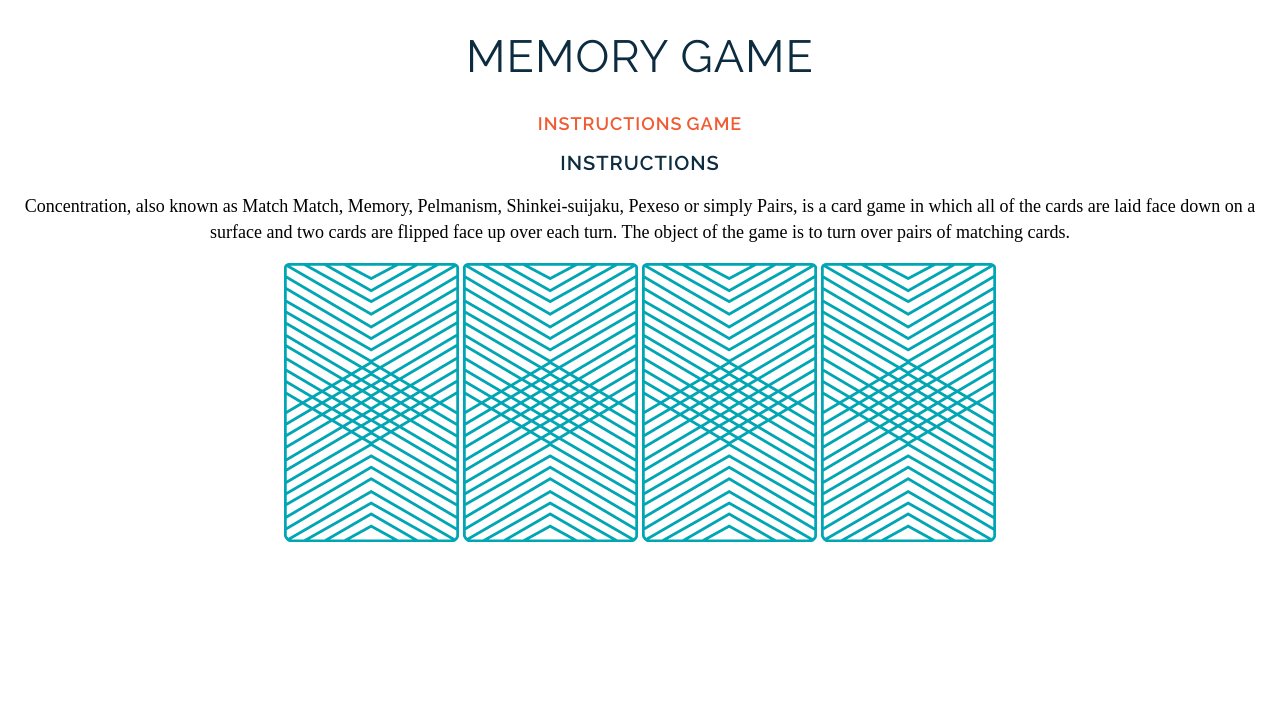
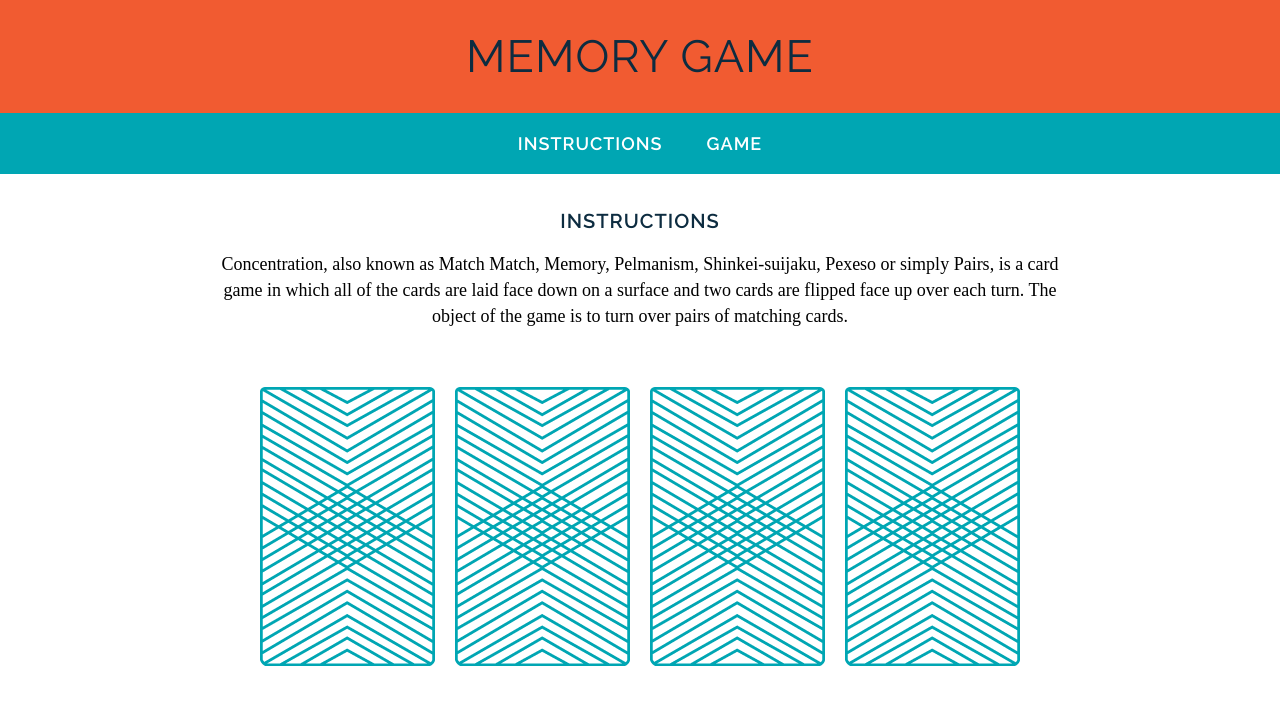
Before and after one commit to MSalah73/wdi-fundamentals-memorygame, a plain HTML site: page memory_game/index.html in a window 1280 px wide. Drawn offline with Linux system fonts and the light colour scheme; a web font is replaced by a local one.

Commit message:
Layout Basics done

```diff
--- a/memory_game/css/style.css
+++ b/memory_game/css/style.css
@@ -1,5 +1,6 @@
 body{
 	text-align: center;
+	margin: 0;
 }
 h1 {
 	font-family: "Raleway", sans-serif;
@@ -8,6 +9,7 @@ h1 {
 	letter-spacing: 1px;
 	font-size: 45px;
 	text-transform: uppercase;
+	margin: 0;
 }
 h2 {
 	font-family: "Raleway", sans-serif;
@@ -30,5 +32,24 @@ a {
 	letter-spacing: 1px;
 	font-size: 18px;
 	text-transform: uppercase;
+	margin: 0 20px;
+	color: #ffffff;
 
 }
+img{
+	margin: 40px 8px;
+}
+main{
+	width: 850px;
+	margin: 35px auto;
+}
+header{
+	background-color: #f15b31;
+	color: #ffffff;
+	padding: 30px 20px;
+}
+nav{
+	background-color: #00a6b3;
+	color: #ffffff;
+	padding: 20px 0;
+}
--- a/memory_game/index.html
+++ b/memory_game/index.html
@@ -7,21 +7,20 @@
     <title>Memory Card Game</title>
   </head>
   <body>
-  	<h1>Memory Game</h1>
-  	<div>
+  	<header>
+  		<h1>Memory Game</h1>
+  	</header>
+  	<nav>
   		<a href="#">Instructions</a>
   		<a href="#">Game</a>
-  	</div>
-  	<div>
+  	</nav>
+  	<main>
 	  	<h2>Instructions</h2>
 	  	<p>Concentration, also known as Match Match, Memory, Pelmanism, Shinkei-suijaku, Pexeso or simply Pairs, is a card game in which all of the cards are laid face down on a surface and two cards are flipped face up over each turn. The object of the game is to turn over pairs of matching cards.</p>
-  	</div>
-  	<div>
 		<img src="images/back.png" alt="Queen of Diamonds">
 		<img src="images/back.png" alt="Queen of Hearts">
 		<img src="images/back.png" alt="King of Diamonds">
 		<img src="images/back.png" alt="King of Hearts">
-	</div>
-
+	</main>
   </body>
 </html>
```
